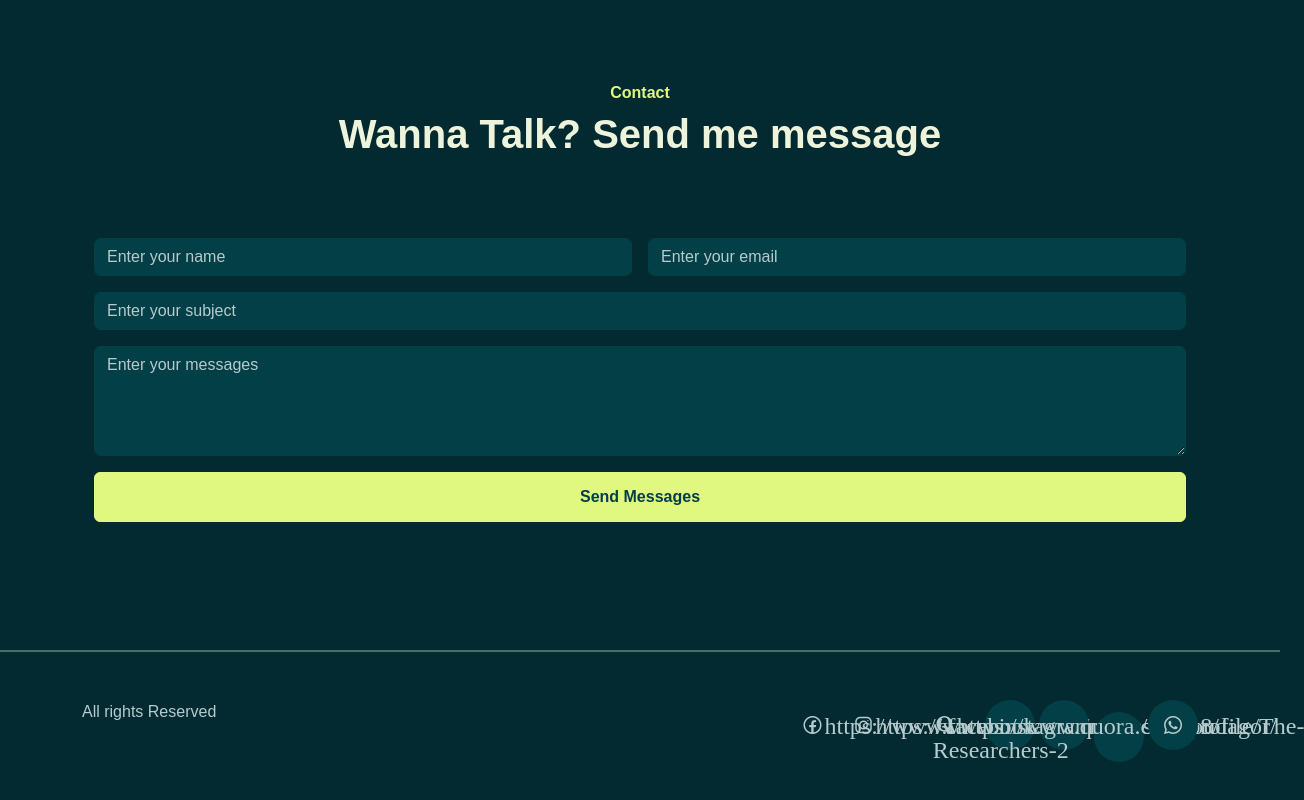
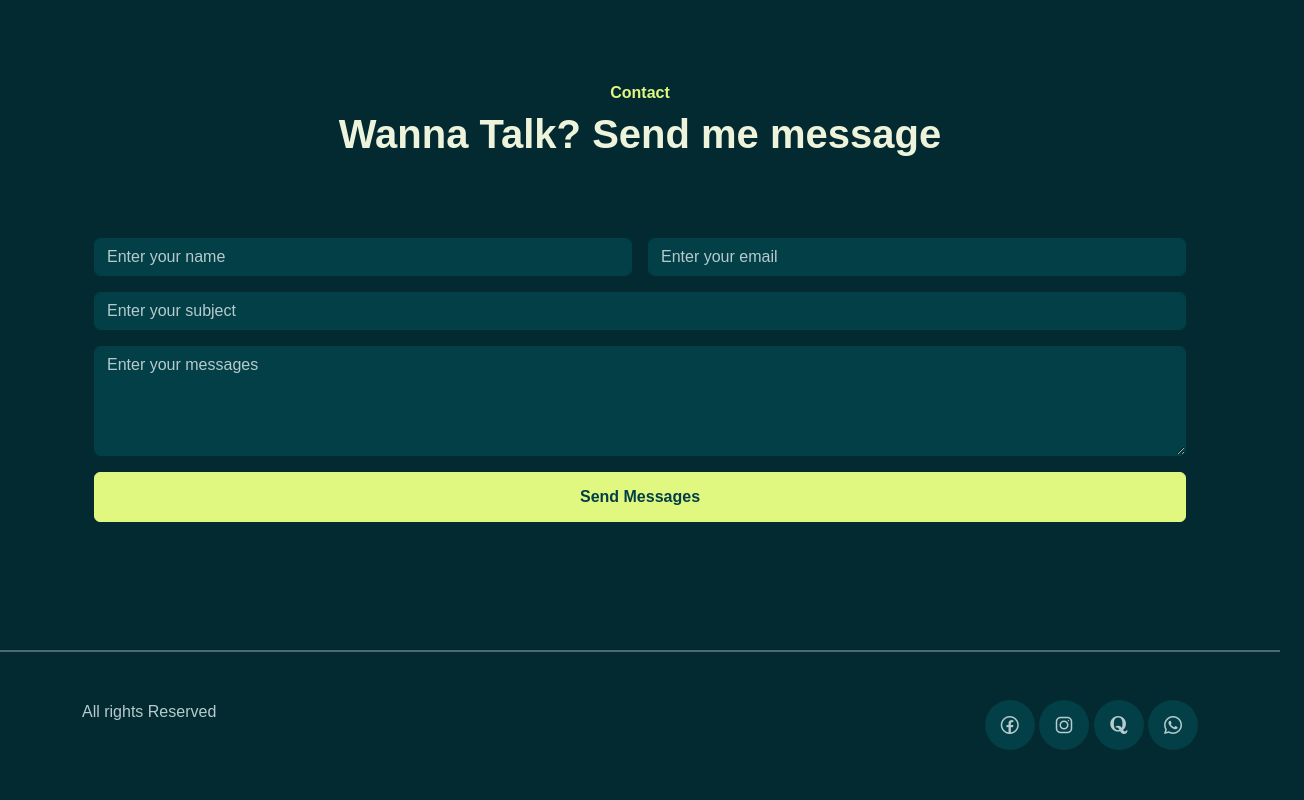
Before and after one commit to rayansiam2021/portfolio, a plain HTML site: page index.html in a window 1280 px wide. Shown: the part 7326-8126 px from the top of the page, 1304 px wide, since content can reach past the window. Drawn offline with Linux system fonts and the light colour scheme; files whose address does not match are found by name; a web font is replaced by a local one.

Commit message:
Update index.html

```diff
--- a/index.html
+++ b/index.html
@@ -965,9 +965,9 @@
                 </div>
                 <div class="col-auto">
                     <div class="social-links gx-2">
-                        <a href=""><i class="lab la-facebook">https://www.facebook.com/rayansiam18/</i></a>
-                        <a href=""><i class="lab la-instagram">https://www.instagram.com/its_soudagor/</i></a>
-                        <a href=""><i class="lab la-quora">https://www.quora.com/profile/The-Researchers-2</i></a>
+                        <a href="https://www.facebook.com/rayansiam18/"><i class="lab la-facebook"></i></a>
+                        <a href="https://www.instagram.com/its_soudagor/"><i class="lab la-instagram"></i></a>
+                        <a href="https://www.quora.com/profile/The-Researchers-2"><i class="lab la-quora"></i></a>
                         <a href=""><i class="lab la-whatsapp"></i></a>
 
                     </div>
```
